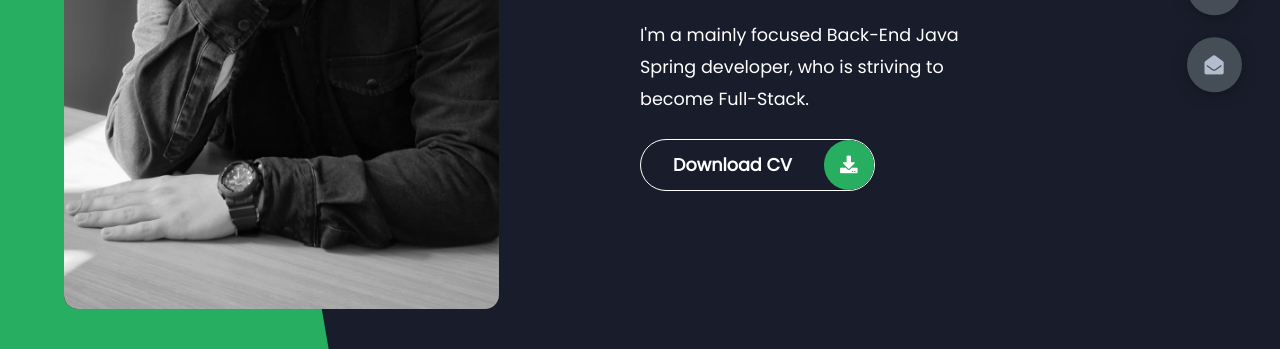
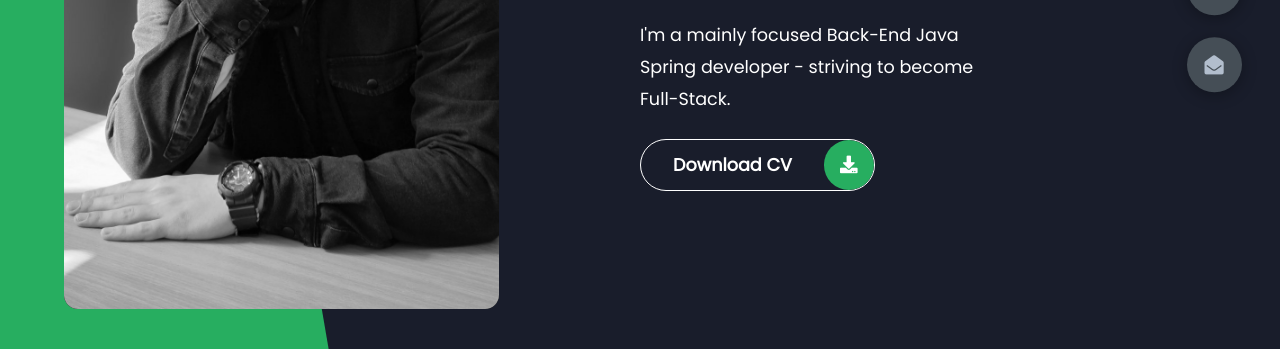
Before and after one commit to DiyanKalaydzhiev23/SitePortfolio, a plain HTML site: page index.html in a window 1280 px wide. Shown: the part 451-800 px from the top of the page. Drawn offline with Linux system fonts and the light colour scheme.

Commit message:
Updating site

```diff
--- a/index.html
+++ b/index.html
@@ -22,12 +22,11 @@
             </div>
             <div class="right-header">
                 <h1 class="name">
-                    Hi, I'm <span>Viktor Logodazhki</span>
+                    Hi, I'm <span>Viktor Logodazhki</span>,
                     A Java Developer.
                 </h1>
                 <p>
-                    I'm a mainly focused Back-End Java Spring developer, who
-                    is striving to become Full-Stack.
+                    I'm a mainly focused Back-End Java Spring developer - striving to become Full-Stack.
                 </p>
                 <div class="btn-con">
                     <a href="img/CV.docx" download class="main-btn">
```
